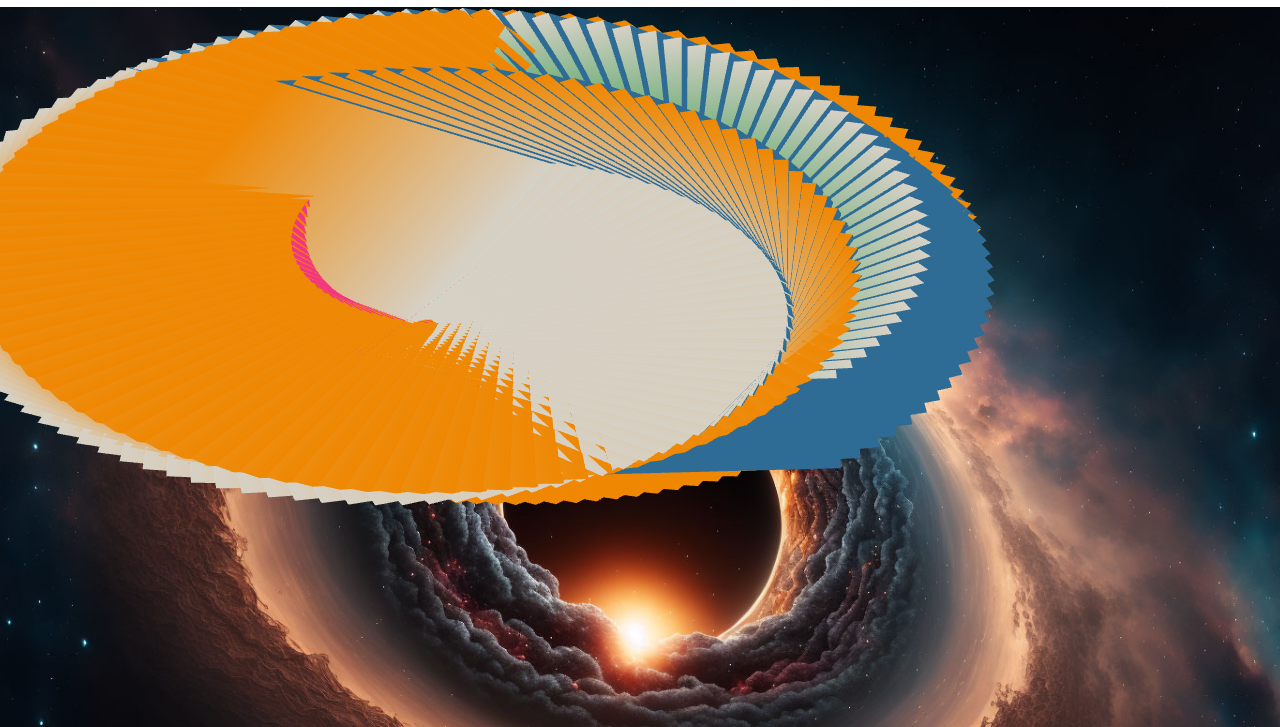
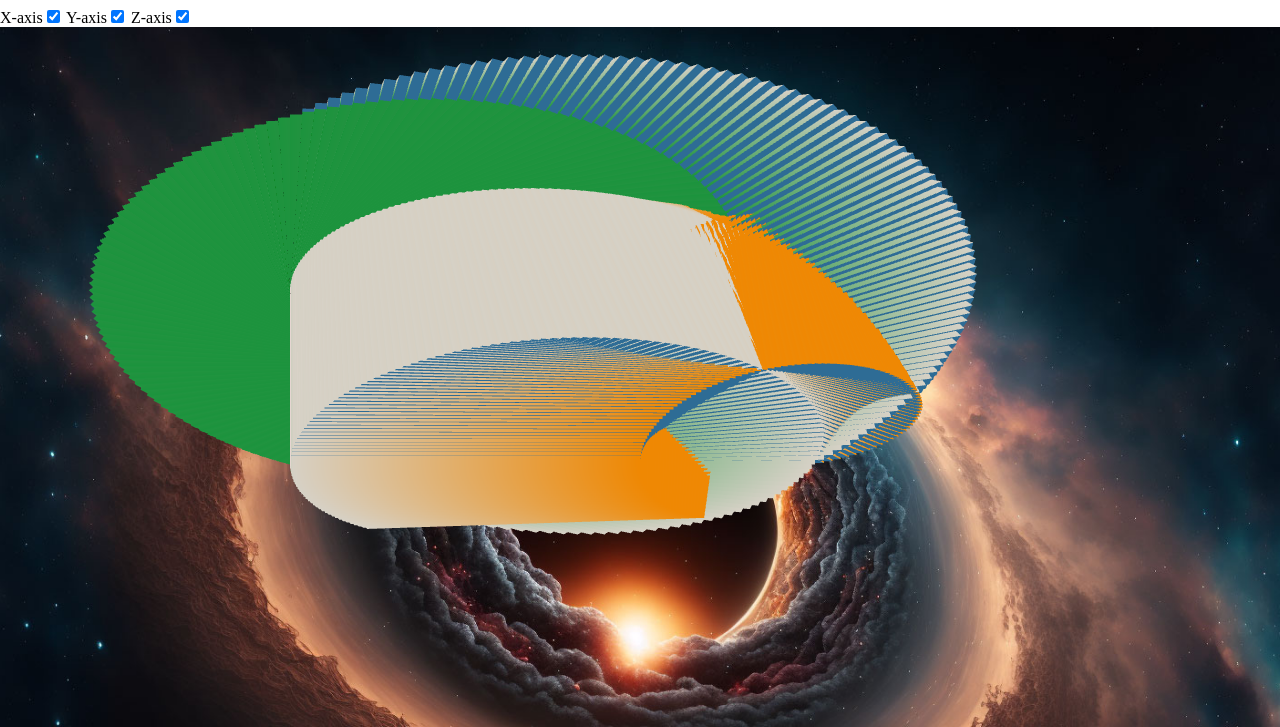
Before and after one commit to ocsi0520/native-webgl-basics, a website built with Vite: page index.html in a window 1280 px wide. Shown: the part 73-800 px from the top of the page. Built offline with nearby package versions, Linux system fonts and the light colour scheme.

Commit message:
SNAPSHOT: toggle rotation by axis

```diff
--- a/index.html
+++ b/index.html
@@ -7,6 +7,11 @@
   </head>
   <body>
     <h1>A simple rotating cube with native web gl</h1>
+    <div class="checkbox-wrapper">
+      <label>X-axis<input id="x-axis" type="checkbox" checked /></label>
+      <label>Y-axis<input id="y-axis" type="checkbox" checked /></label>
+      <label>Z-axis<input id="z-axis" type="checkbox" checked /></label>
+    </div>
     <div class="canvas-wrapper">
       <canvas></canvas>
     </div>
--- a/index.ts
+++ b/index.ts
@@ -77,9 +77,29 @@ const colors: Array<Number3> = [
   ...multiplyItem<Number3>([Math.random(), Math.random(), Math.random()], 4),
 ];
 
-let rotationXInDegrees = 30;
+let rotationXInDegrees = 0;
 let rotationYInDegrees = 0;
 let rotationZInDegrees = 0;
+
+let rotationXChange = 1;
+let rotationYChange = 1;
+let rotationZChange = 1;
+
+document.querySelector<HTMLInputElement>("#x-axis")!.onchange = (ev) => {
+  const isRotationOn = (ev.target as HTMLInputElement).checked;
+  rotationXChange = isRotationOn ? 1 : 0;
+};
+
+document.querySelector<HTMLInputElement>("#y-axis")!.onchange = (ev) => {
+  const isRotationOn = (ev.target as HTMLInputElement).checked;
+  rotationYChange = isRotationOn ? 1 : 0;
+};
+
+document.querySelector<HTMLInputElement>("#z-axis")!.onchange = (ev) => {
+  const isRotationOn = (ev.target as HTMLInputElement).checked;
+  rotationZChange = isRotationOn ? 1 : 0;
+};
+
 client.uniform("rotationX", "uniform1f", rotationXInDegrees);
 client.uniform("rotationY", "uniform1f", rotationYInDegrees);
 client.uniform("rotationZ", "uniform1f", rotationZInDegrees);
@@ -118,10 +138,9 @@ const drawCube = (): void => {
 drawCube();
 
 const drawLoop = (): void => {
-  // console.log(now);
-  // rotationXInDegrees+=1;
-  rotationYInDegrees+=1;
-  rotationZInDegrees+=3;
+  rotationXInDegrees += rotationXChange;
+  rotationYInDegrees += rotationYChange;
+  rotationZInDegrees += rotationZChange;
   client.uniform("rotationX", "uniform1f", rotationXInDegrees);
   client.uniform("rotationY", "uniform1f", rotationYInDegrees);
   client.uniform("rotationZ", "uniform1f", rotationZInDegrees);
@@ -130,8 +149,8 @@ const drawLoop = (): void => {
 };
 
 const handleResize = (): void => {
-  canvas.removeAttribute('width');
-  canvas.removeAttribute('height');
+  canvas.removeAttribute("width");
+  canvas.removeAttribute("height");
   canvas.width = canvas.clientWidth;
   canvas.height = canvas.clientHeight;
   gl.viewport(0, 0, canvas.width, canvas.height);
```
